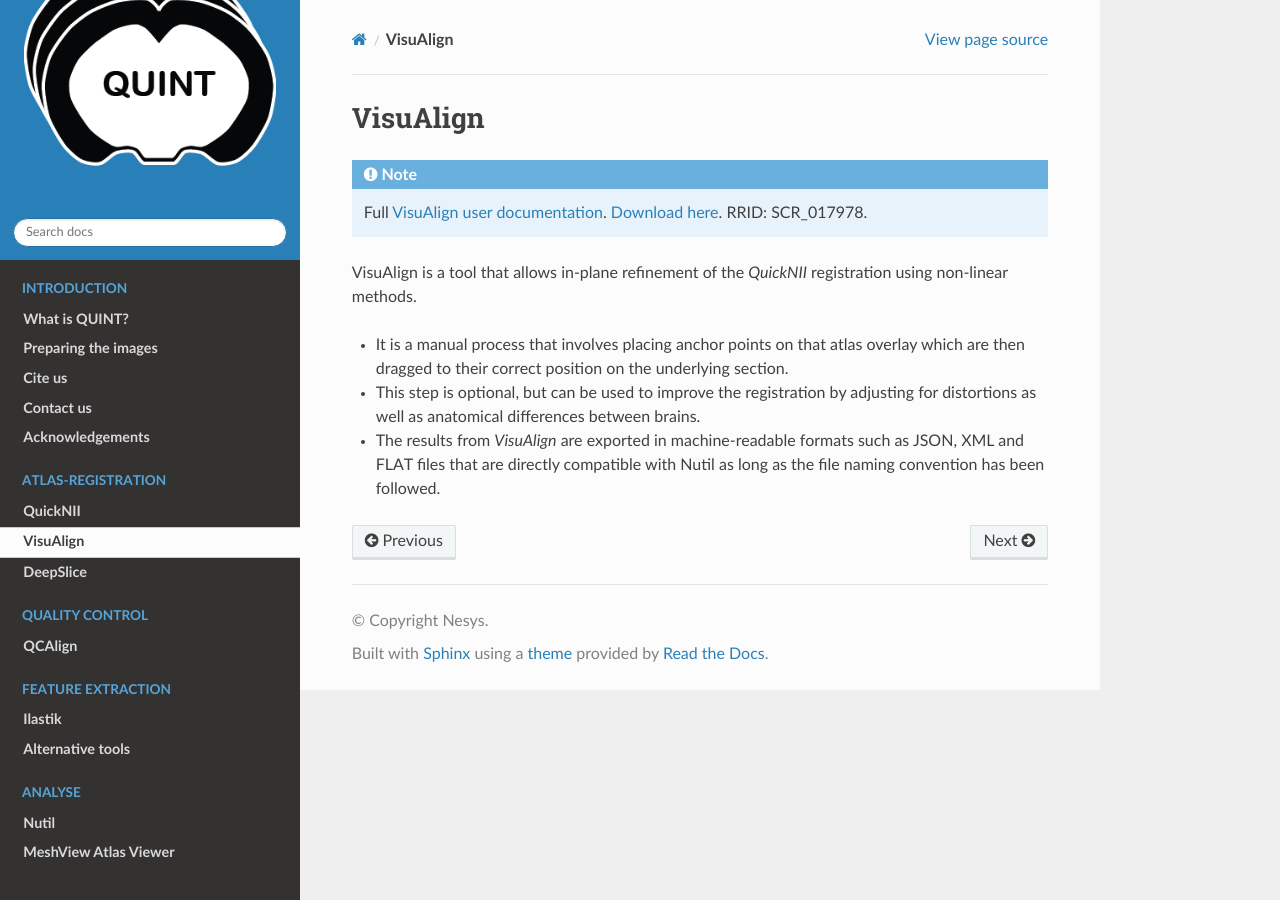
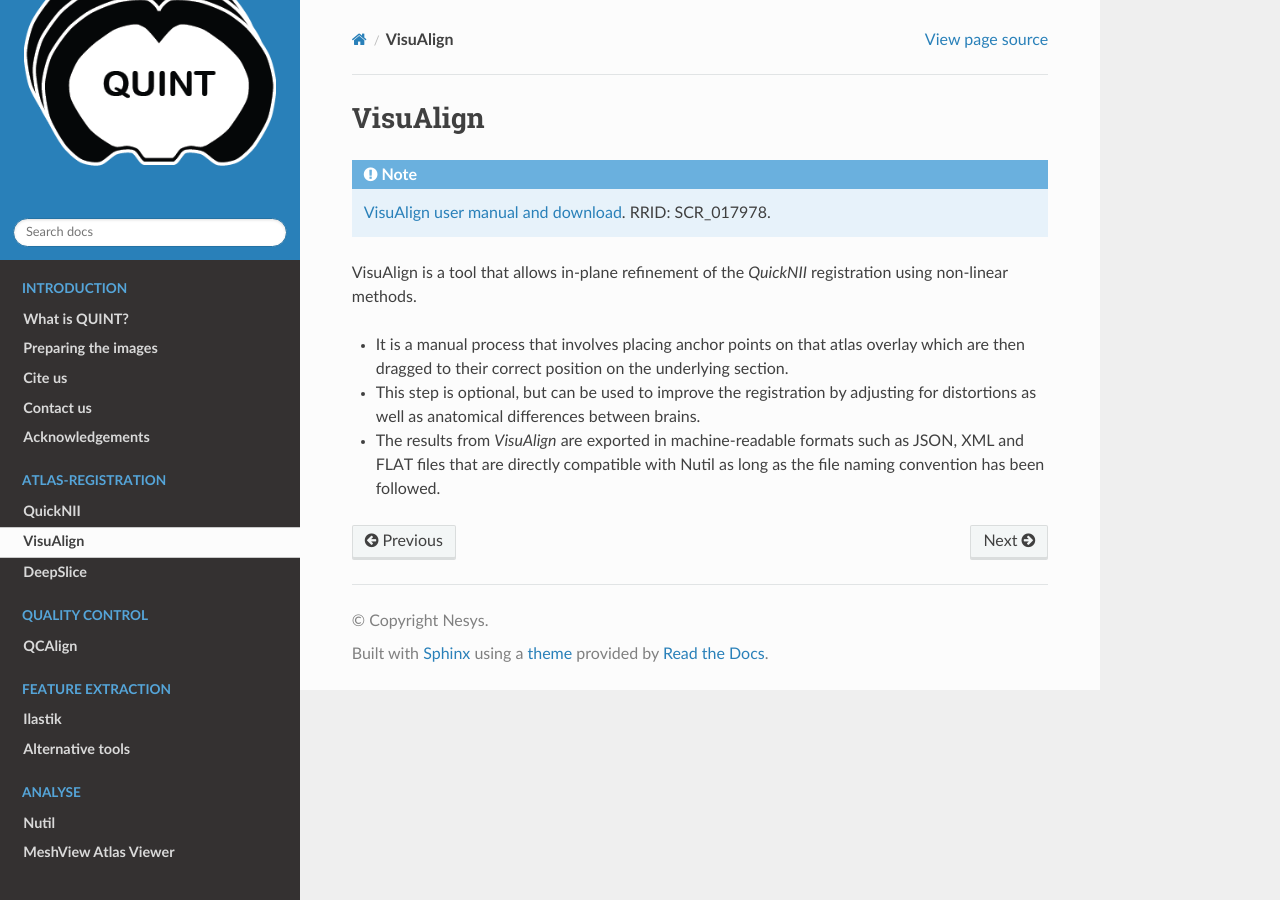
Before and after one commit to Neural-Systems-at-UIO/QUINT_workflow, a Sphinx documentation site: the page built from docs/VisuAlign.rst, in a window 1280 px wide. Built offline with Sphinx 7.4.7 and the Read the Docs theme 2.0.0, drawn with Linux system fonts in a browser that asks for light colours.

Commit message:
Update VisuAlign.rst

```diff
--- a/docs/VisuAlign.rst
+++ b/docs/VisuAlign.rst
@@ -2,8 +2,7 @@
 --------------
 
 .. note::
-   Full `VisuAlign user documentation <https://visualign.readthedocs.io/en/latest/>`_.
-   `Download here <https://www.nitrc.org/projects/visualign>`_.
+   `VisuAlign user manual and download <https://visualign.readthedocs.io/en/latest/>`_.
    RRID: SCR_017978.
 
 VisuAlign is a tool that allows in-plane refinement of the *QuickNII* registration using non-linear methods.
```
